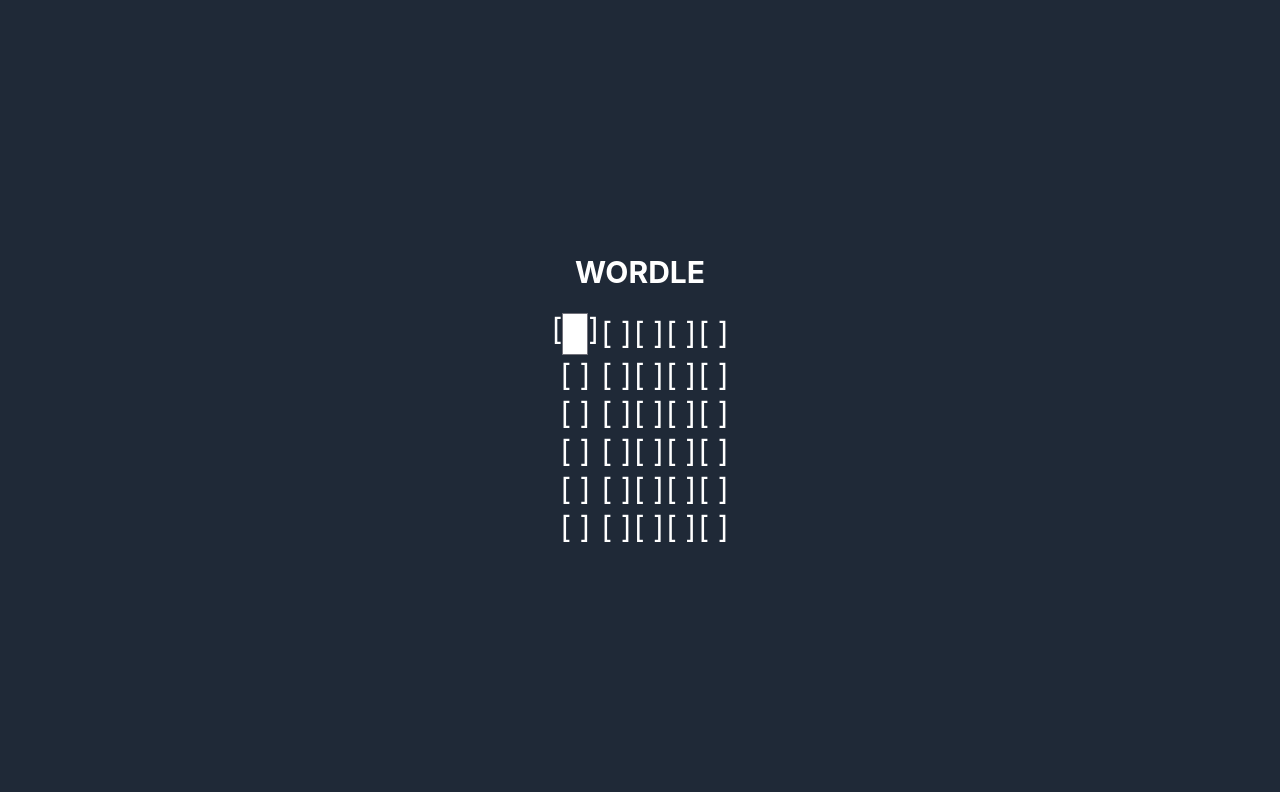
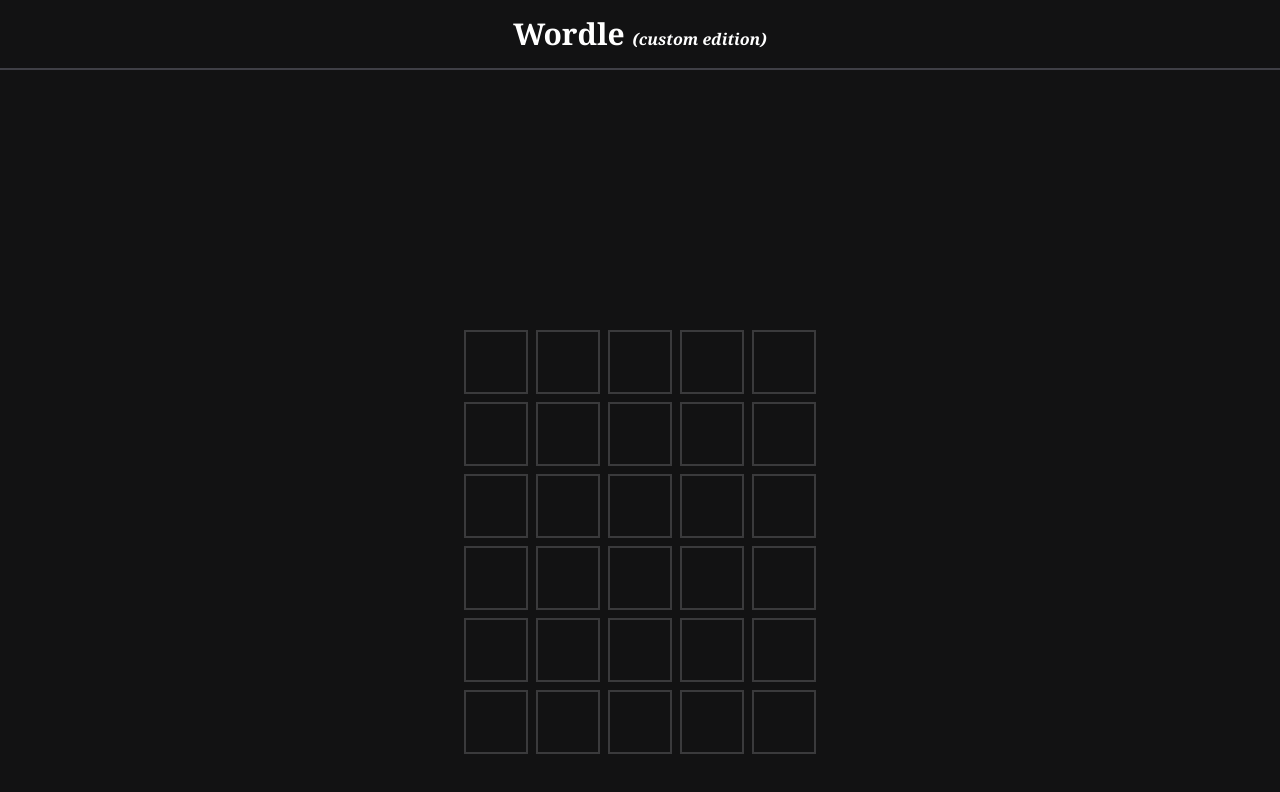
Before and after one commit to andrewRichardson/wordle-ce, a React (Create React App) app: page / in a window 1280 px wide. Shown: the top 792 px of the page. Built offline with nearby package versions, Linux system fonts and the light colour scheme.

Commit message:
Add game logic and state

```diff
--- a/package.json
+++ b/package.json
@@ -72,5 +72,8 @@
     "stylelint-config-standard": "^22.0.0",
     "stylelint-prettier": "^1.2.0",
     "tailwindcss": "npm:@tailwindcss/postcss7-compat@^2.1.2"
+  },
+  "browser": {
+    "crypto": false
   }
 }
--- a/src/components/App.tsx
+++ b/src/components/App.tsx
@@ -1,75 +1,187 @@
-import React, { useState } from 'react';
+import React, { useState, useEffect } from 'react';
+import styled from 'styled-components';
 import { v4 as uuidv4 } from 'uuid';
+import words from '../data/words';
+
+enum Evaluation {
+  CORRECT = 'correct',
+  PRESENT = 'present',
+  VALID_LETTER = 'valid',
+  WRONG = 'wrong',
+}
+
+enum GameState {
+  PLAYING = 'playing',
+  WON = 'won',
+  LOST = 'lost',
+}
+
+const Grid = styled.div`
+  display: grid;
+  margin-top: 15rem;
+  grid-template-columns: repeat(5, 1fr);
+  gap: 0.5rem;
+  grid-auto-rows: minmax(1rem, auto);
+`;
+
+const LetterSquare = styled.div<{ row: number; col: number; eval?: Evaluation }>`
+  display: flex;
+  align-items: center;
+  justify-content: center;
+  width: 4rem;
+  height: 4rem;
+  background: transparent;
+  border: 2px solid #3a3a3c;
+  grid-column: ${(props) => props.col + 1};
+  grid-row: ${(props) => props.row + 1};
+  font-weight: bold;
+
+  ${(props) =>
+    props.eval === Evaluation.CORRECT &&
+    `
+    background: #538d4e;
+    border: none;
+  `}
+  ${(props) =>
+    props.eval === Evaluation.PRESENT &&
+    `
+    border: 2px solid #565758;
+  `}
+  ${(props) =>
+    props.eval === Evaluation.VALID_LETTER &&
+    `
+    background: #b59f3b;
+    border: none;
+  `}
+  ${(props) =>
+    props.eval === Evaluation.WRONG &&
+    `
+    background: #3a3a3c;
+    border: none;
+  `}
+`;
 
 const App = () => {
+  const [answer, setAnswer] = useState<string>('');
   const [guesses, setGuesses] = useState<string[]>([]);
+  const [evaluations, setEvaluations] = useState<Evaluation[][]>([]);
   const [currentGuess, setCurrentGuess] = useState<string>('');
+  const [gameState, setGameState] = useState<GameState>(GameState.PLAYING);
 
   const WORD_LENGTH = 5;
   const MAX_GUESSES = 6;
   const BLANK_ROWS = MAX_GUESSES - 1 - guesses.length;
-  const BLANK_GUESS_SPACES = WORD_LENGTH - 1 - currentGuess.length;
+  const BLANK_GUESS_SPACES = WORD_LENGTH - currentGuess.length;
 
   const BLANK_GUESS_SPACES_PLACEHOLDER = BLANK_GUESS_SPACES > 0 ? new Array(BLANK_GUESS_SPACES).fill('') : [];
   const BLANK_ROWS_PLACEHOLDER = BLANK_ROWS > 0 ? new Array(BLANK_ROWS).fill('') : [];
   const BLANK_WORD_SPACES_PLACEHOLDER = new Array(WORD_LENGTH).fill('');
 
-  const handleInput = (e: React.KeyboardEvent<HTMLInputElement>) => {
+  const evaluateGuess = (guess: string) => {
+    if (!words.includes(guess)) {
+      // eslint-disable-next-line no-alert
+      window.alert(`${guess} is not a word recognized by Wordle.`);
+      return;
+    }
+
+    setGuesses([...guesses, currentGuess]);
+    setCurrentGuess('');
+    const evaluation = new Array(WORD_LENGTH).fill(Evaluation.WRONG);
+    const answerLetters = answer.split('');
+    let numCorrect = 0;
+
+    for (let i = 0; i < guess.length; i += 1) {
+      if (guess.charAt(i) === answerLetters[i]) {
+        evaluation[i] = Evaluation.CORRECT;
+        answerLetters[i] = '';
+        numCorrect += 1;
+      }
+    }
+
+    if (numCorrect === WORD_LENGTH) {
+      setGameState(GameState.WON);
+      setEvaluations([...evaluations, evaluation]);
+      return;
+    }
+
+    for (let i = 0; i < guess.length; i += 1) {
+      const index = answerLetters.indexOf(guess.charAt(i));
+
+      if (index !== -1) {
+        evaluation[i] = Evaluation.VALID_LETTER;
+        answerLetters[index] = '';
+      }
+    }
+
+    if (guesses.length === MAX_GUESSES - 1) {
+      setGameState(GameState.LOST);
+    }
+    setEvaluations([...evaluations, evaluation]);
+  };
+
+  const handleInput = (e: KeyboardEvent) => {
+    if (gameState !== GameState.PLAYING || e.ctrlKey) return;
+
     if (e.key === 'Backspace') {
       setCurrentGuess(currentGuess.substring(0, currentGuess.length - 1));
-    } else if (/[a-z]/i.test(e.key.toLowerCase())) {
-      if (BLANK_GUESS_SPACES > 0) setCurrentGuess(currentGuess + e.key.toUpperCase());
-      else {
-        setGuesses([...guesses, currentGuess + e.key.toUpperCase()]);
-        setCurrentGuess('');
+    }
+    if (e.key.length === 1 && /[a-z]/i.test(e.key.toLowerCase())) {
+      if (BLANK_GUESS_SPACES > 0) {
+        setCurrentGuess(currentGuess + e.key.toUpperCase());
       }
+    }
+    if (e.key === 'Enter' && currentGuess.length === WORD_LENGTH) {
+      evaluateGuess(currentGuess);
     }
   };
 
+  useEffect(() => {
+    document.addEventListener('keydown', handleInput);
+
+    return function cleanup() {
+      document.removeEventListener('keydown', handleInput);
+    };
+  });
+
+  useEffect(() => {
+    if (answer === '') {
+      const random = Math.floor(Math.random() * words.length - 1);
+      setAnswer(words[random]);
+    }
+  }, [setAnswer, answer]);
+
   return (
     <div className="text-center">
-      <header className="min-h-screen flex flex-col items-center justify-center text-white bg-coolGray-800 text-3xl">
-        <h1 className="mb-5 font-bold">WORDLE</h1>
-        <table>
-          <tbody>
-            {guesses.map((guess) => (
-              <tr key={uuidv4()}>
-                {guess.split('').map((letter) => (
-                  <td key={uuidv4()}>[{letter}]</td>
-                ))}
-              </tr>
-            ))}
-            {guesses.length < MAX_GUESSES && (
-              <tr>
-                {currentGuess.split('').map((letter) => (
-                  <td key={uuidv4()}>[{letter}]</td>
-                ))}
-                <td>
-                  [
-                  <input
-                    tabIndex={0}
-                    className="w-1 bg-none"
-                    name="word-input"
-                    id="word-input"
-                    type="text"
-                    onKeyDown={handleInput}
-                  />
-                  ]
-                </td>
-                {BLANK_GUESS_SPACES_PLACEHOLDER.map(() => (
-                  <td key={uuidv4()}>[ ]</td>
-                ))}
-              </tr>
-            )}
-            {BLANK_ROWS_PLACEHOLDER.map(() => (
-              <tr key={uuidv4()}>
-                {BLANK_WORD_SPACES_PLACEHOLDER.map(() => (
-                  <td key={uuidv4()}>[ ]</td>
-                ))}
-              </tr>
-            ))}
-          </tbody>
-        </table>
+      <header className="min-h-screen flex flex-col items-center justify-start text-white text-3xl">
+        <h1 className="mb-5 font-serif font-bold p-4 w-screen border-b-2 border-gray-700">
+          Wordle <i className="text-base">(custom edition)</i>
+        </h1>
+        <Grid>
+          {guesses.map((guess, row) =>
+            guess.split('').map((letter, col) => (
+              <LetterSquare key={uuidv4()} row={row} col={col} eval={evaluations[row][col]}>
+                {letter}
+              </LetterSquare>
+            ))
+          )}
+          {guesses.length < MAX_GUESSES && (
+            <>
+              {currentGuess.split('').map((letter, col) => (
+                <LetterSquare key={uuidv4()} row={guesses.length} col={col} eval={Evaluation.PRESENT}>
+                  {letter}
+                </LetterSquare>
+              ))}
+              {BLANK_GUESS_SPACES_PLACEHOLDER.map((_, col) => (
+                <LetterSquare key={uuidv4()} row={guesses.length} col={col + currentGuess.length} />
+              ))}
+            </>
+          )}
+          {BLANK_ROWS_PLACEHOLDER.map((_, row) =>
+            BLANK_WORD_SPACES_PLACEHOLDER.map((__, col) => (
+              <LetterSquare key={uuidv4()} row={row + guesses.length + 1} col={col} />
+            ))
+          )}
+        </Grid>
       </header>
     </div>
   );
--- a/src/index.css
+++ b/src/index.css
@@ -3,6 +3,7 @@
 @tailwind utilities;
 
 body {
+  background: #121213;
   margin: 0;
   font-family: -apple-system, BlinkMacSystemFont, 'Segoe UI', 'Roboto', 'Oxygen', 'Ubuntu', 'Cantarell', 'Fira Sans',
     'Droid Sans', 'Helvetica Neue', sans-serif;
```
